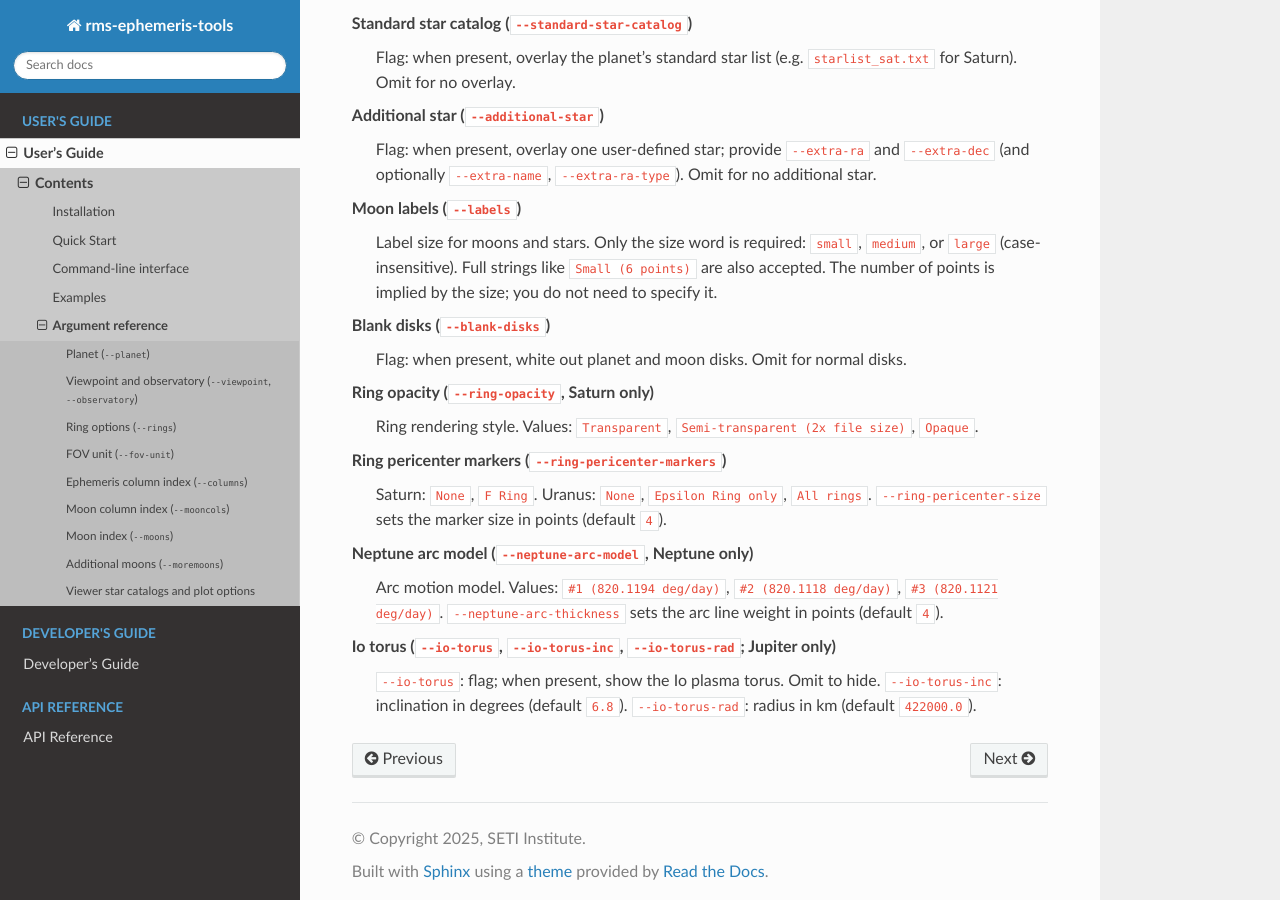
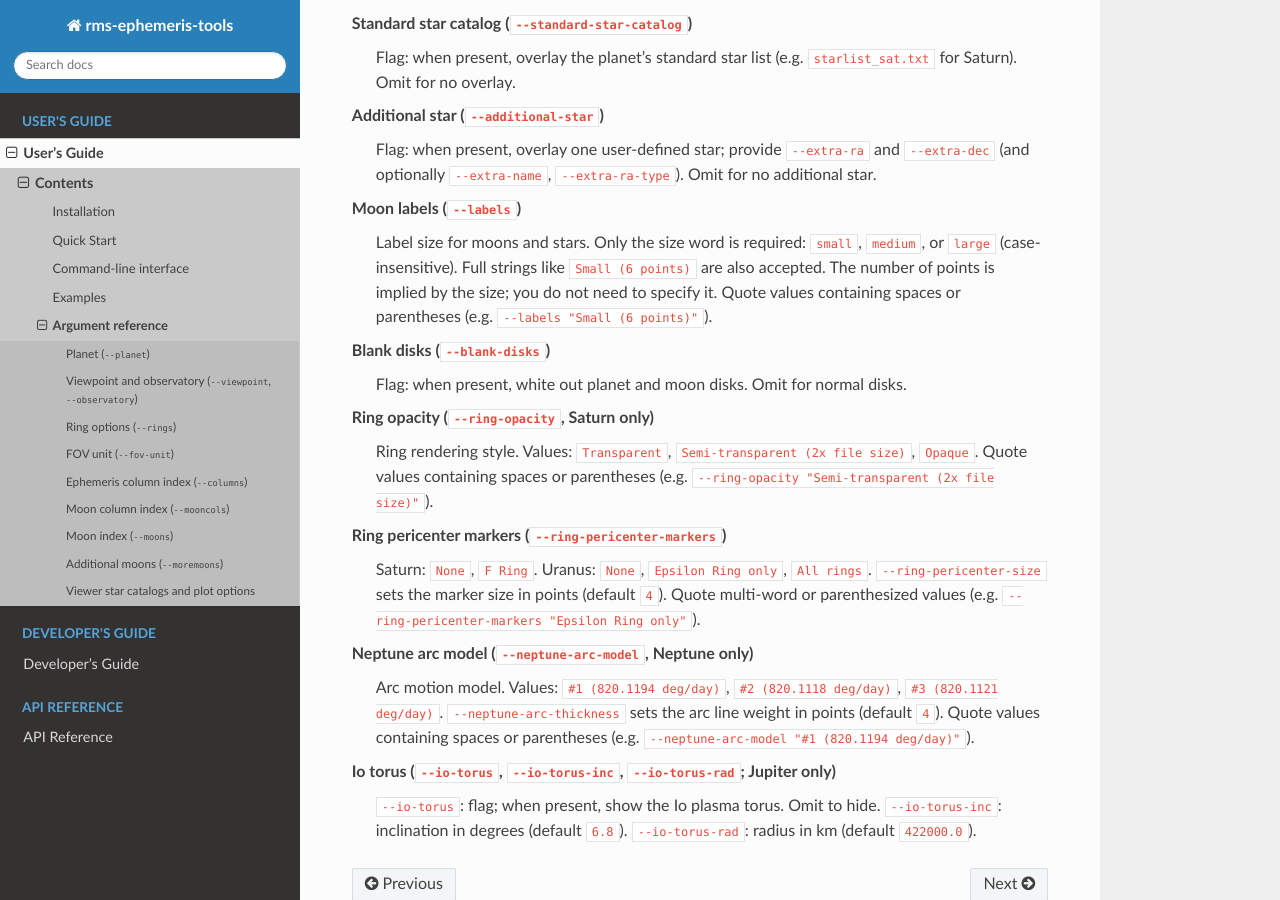
Before and after one commit to SETI/rms-ephemeris-tools, a Sphinx documentation site: the page built from docs/user_guide/reference.rst, in a window 1280 px wide and 900 px high, scrolled down 8602 px. Built offline with Sphinx 7.4.7 and the Read the Docs theme 3.1.0, drawn with Linux system fonts in a browser that asks for light colours; pages that are not in the unit, such as notebooks, are missing from menus; some of the changed text lies outside the part shown.

Commit message:
CR fixes

```diff
--- a/docs/user_guide/reference.rst
+++ b/docs/user_guide/reference.rst
@@ -147,7 +147,8 @@ can be mixed (e.g. ``--rings main 62`` for Saturn).
      - Name(s)
      - Description
    * - 71
-     - alpha, beta, eta, gamma, delta, epsilon
+     - examples: alpha, beta, eta, gamma, delta, epsilon (any ring name
+       maps to this code)
      - All Uranus rings (Six, Five, Four, Alpha, Beta, Eta, Gamma, Delta,
        Lambda, Epsilon, Nu, Mu). Any ring name maps to the same code.
 
@@ -567,7 +568,8 @@ Viewer star catalogs and plot options
    Label size for moons and stars. Only the size word is required:
    ``small``, ``medium``, or ``large`` (case-insensitive). Full strings
    like ``Small (6 points)`` are also accepted. The number of points
-   is implied by the size; you do not need to specify it.
+   is implied by the size; you do not need to specify it. Quote values
+   containing spaces or parentheses (e.g. ``--labels "Small (6 points)"``).
 
 **Blank disks** (``--blank-disks``)
    Flag: when present, white out planet and moon disks. Omit for normal
@@ -575,17 +577,20 @@ Viewer star catalogs and plot options
 
 **Ring opacity** (``--ring-opacity``, Saturn only)
    Ring rendering style. Values: ``Transparent``, ``Semi-transparent (2x file size)``,
-   ``Opaque``.
+   ``Opaque``. Quote values containing spaces or parentheses
+   (e.g. ``--ring-opacity "Semi-transparent (2x file size)"``).
 
 **Ring pericenter markers** (``--ring-pericenter-markers``)
    Saturn: ``None``, ``F Ring``. Uranus: ``None``, ``Epsilon Ring only``,
    ``All rings``. ``--ring-pericenter-size`` sets the marker size in points
-   (default ``4``).
+   (default ``4``). Quote multi-word or parenthesized values
+   (e.g. ``--ring-pericenter-markers "Epsilon Ring only"``).
 
 **Neptune arc model** (``--neptune-arc-model``, Neptune only)
    Arc motion model. Values: ``#1 (820.1194 deg/day)``, ``#2 (820.1118 deg/day)``,
    ``#3 (820.1121 deg/day)``. ``--neptune-arc-thickness`` sets the arc
-   line weight in points (default ``4``).
+   line weight in points (default ``4``). Quote values containing spaces or
+   parentheses (e.g. ``--neptune-arc-model "#1 (820.1194 deg/day)"``).
 
 **Io torus** (``--io-torus``, ``--io-torus-inc``, ``--io-torus-rad``; Jupiter only)
    ``--io-torus``: flag; when present, show the Io plasma torus. Omit to
```
Also changed, not shown: 4 other files.
